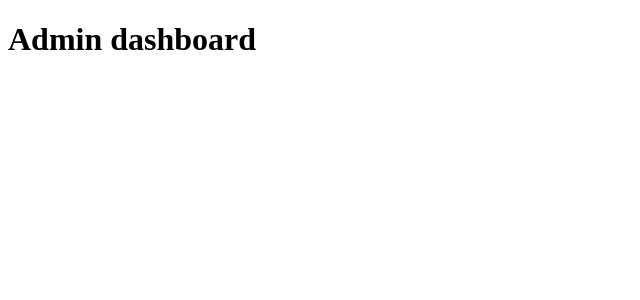
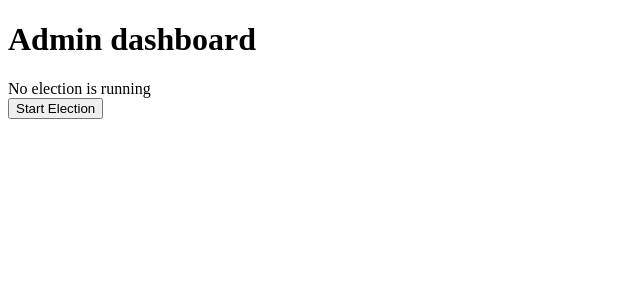
Before and after one commit to muhamedbaqir/Digital-Voting-System, a React (Create React App) app in the folder react-app/: page /admin/dashboard in a window 1280 px wide. Shown: the top 300 px of the page, without its empty margins (0-640 px from the left). Built offline with nearby package versions, Linux system fonts and the light colour scheme.

Commit message:
added UI for start stop election

```diff
--- a/react-app/src/components/AdminDashboard.js
+++ b/react-app/src/components/AdminDashboard.js
@@ -3,12 +3,26 @@ import { Navigate } from "react-router-dom";
 
 export default function AdminDashboard() {
   const [adminLoggedIn, setAdminLoggedIn] = useState(true);
+  const [electionIsRunning, setElectionIsRunning] = useState(false);
 
   if (!adminLoggedIn) return <Navigate to="/admin/login" />;
 
   return (
     <>
       <h1>Admin dashboard</h1>
+      {electionIsRunning ? (
+        <div>
+          <text>Election is running</text>
+          <br />
+          <button>Stop Election</button>
+        </div>
+      ) : (
+        <div>
+          <text>No election is running</text>
+          <br />
+          <button>Start Election</button>
+        </div>
+      )}
     </>
   );
 }
```
